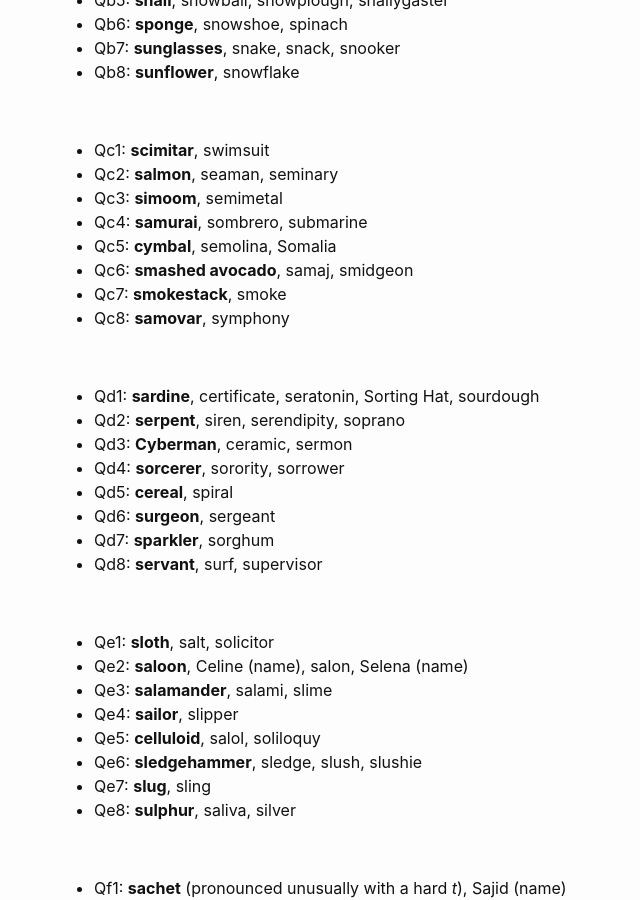
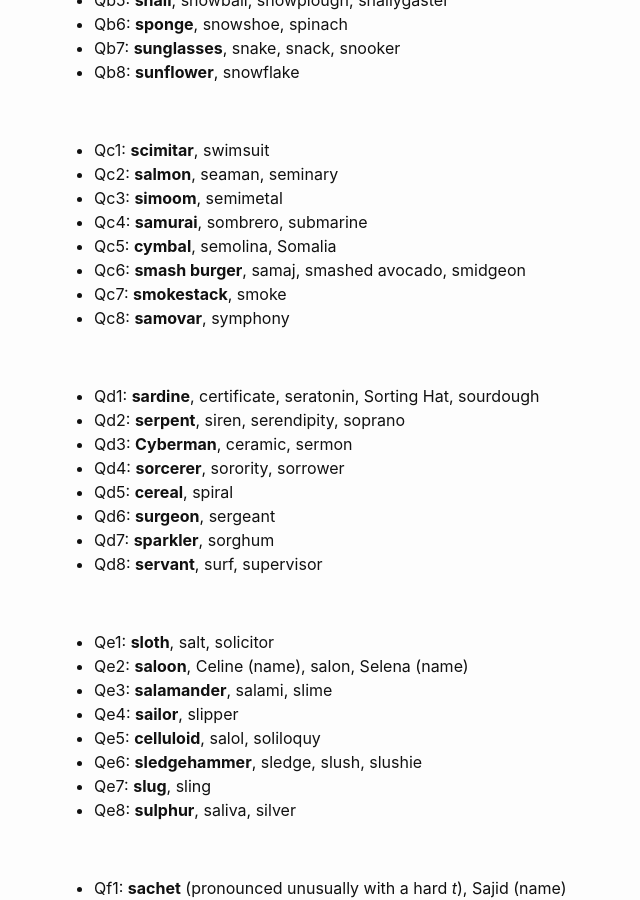
Before and after one commit to liontailedmacaque/liontailedmacaque.github.io, a Jekyll site: the page built from chessmemorypalace/picturewords.md, in a window 1280 px wide and 900 px high, scrolled down 9164 px. Shown: the whole window, without its empty margins (206-846 px from the left). Built offline with Jekyll 4.4.1, drawn with Linux system fonts in a browser that asks for light colours.

Commit message:
Update picturewords.md

```diff
--- a/chessmemorypalace/picturewords.md
+++ b/chessmemorypalace/picturewords.md
@@ -345,7 +345,7 @@ Queen moves start with an /s/ sound (and can have any number of syllables).
 - Qc3: **simoom**, semimetal
 - Qc4: **samurai**, sombrero, submarine
 - Qc5: **cymbal**, semolina, Somalia
-- Qc6: **smashed avocado**, samaj, smidgeon
+- Qc6: **smash burger**, samaj, smashed avocado, smidgeon
 - Qc7: **smokestack**, smoke
 - Qc8: **samovar**, symphony
 <p><br></p>
```
